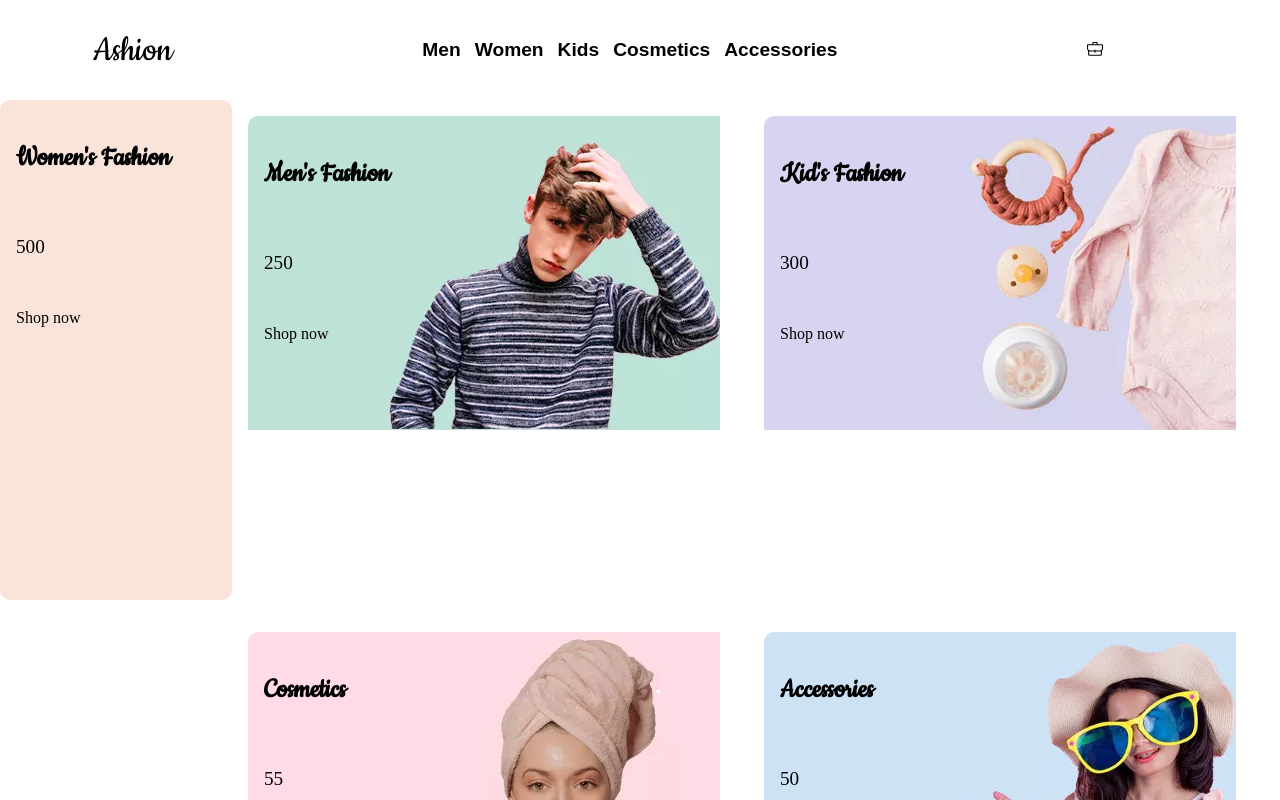
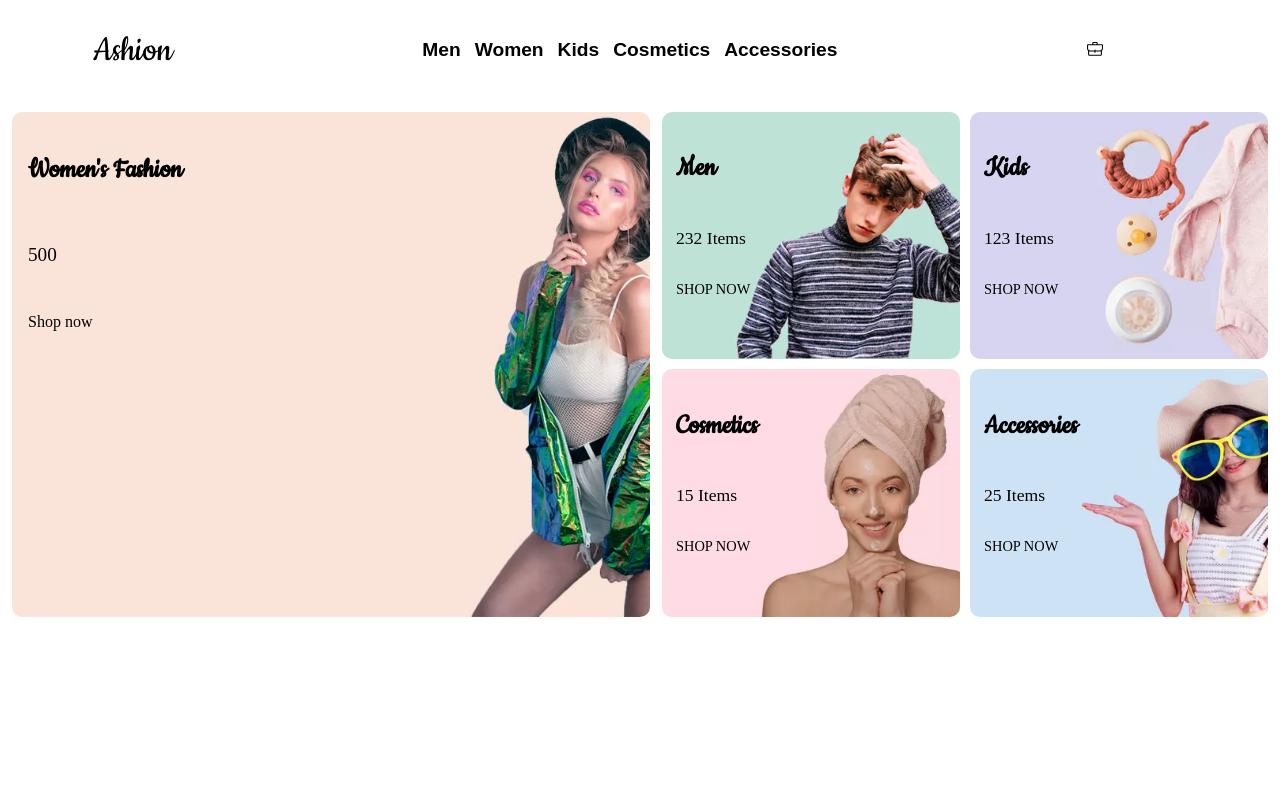
Before and after one commit to sowjanya-gangisetty/shoping-site-react, a React (Vite) app: page / in a window 1280 px wide. Shown: the top 800 px of the page. Built offline with nearby package versions, Linux system fonts and the light colour scheme; a web font is replaced by a local one.

Commit message:
add category sections

```diff
--- a/src/App.jsx
+++ b/src/App.jsx
@@ -2,7 +2,8 @@ import { useState } from 'react'
 import styles from './app.module.css'
 import Header from './components/Header'
 import Categories from './components/Categories'
-import  HeroCategory from './components/HeroCategory'
+import CategoriesContainer from './components/CategoriesContainer'
+import  MainCategory from './components/MainCategory'
 
 
 function App() {
@@ -12,8 +13,8 @@ function App() {
     <>
       <Header/>
       <div className={styles.mainContainer}>
-        <HeroCategory/>
-        <Categories/>
+        <MainCategory/>
+        <CategoriesContainer />
       </div>
 
     </>
--- a/src/app.module.css
+++ b/src/app.module.css
@@ -1,189 +1,3 @@
-/*.counter {
-  font-size: 16px;
-  padding: 5px 10px;
-  border-radius: 5px;
-  color: var(--accent);
-  background: var(--accent-bg);
-  border: 2px solid transparent;
-  transition: border-color 0.3s;
-  margin-bottom: 24px;
-
-  &:hover {
-    border-color: var(--accent-border);
-  }
-  &:focus-visible {
-    outline: 2px solid var(--accent);
-    outline-offset: 2px;
-  }
-}
-
-.hero {
-  position: relative;
-
-  .base,
-  .framework,
-  .vite {
-    inset-inline: 0;
-    margin: 0 auto;
-  }
-
-  .base {
-    width: 170px;
-    position: relative;
-    z-index: 0;
-  }
-
-  .framework,
-  .vite {
-    position: absolute;
-  }
-
-  .framework {
-    z-index: 1;
-    top: 34px;
-    height: 28px;
-    transform: perspective(2000px) rotateZ(300deg) rotateX(44deg) rotateY(39deg)
-      scale(1.4);
-  }
-
-  .vite {
-    z-index: 0;
-    top: 107px;
-    height: 26px;
-    width: auto;
-    transform: perspective(2000px) rotateZ(300deg) rotateX(40deg) rotateY(39deg)
-      scale(0.8);
-  }
-}
-
-#center {
-  display: flex;
-  flex-direction: column;
-  gap: 25px;
-  place-content: center;
-  place-items: center;
-  flex-grow: 1;
-
-  @media (max-width: 1024px) {
-    padding: 32px 20px 24px;
-    gap: 18px;
-  }
-}
-
-#next-steps {
-  display: flex;
-  border-top: 1px solid var(--border);
-  text-align: left;
-
-  & > div {
-    flex: 1 1 0;
-    padding: 32px;
-    @media (max-width: 1024px) {
-      padding: 24px 20px;
-    }
-  }
-
-  .icon {
-    margin-bottom: 16px;
-    width: 22px;
-    height: 22px;
-  }
-
-  @media (max-width: 1024px) {
-    flex-direction: column;
-    text-align: center;
-  }
-}
-
-#docs {
-  border-right: 1px solid var(--border);
-
-  @media (max-width: 1024px) {
-    border-right: none;
-    border-bottom: 1px solid var(--border);
-  }
-}
-
-#next-steps ul {
-  list-style: none;
-  padding: 0;
-  display: flex;
-  gap: 8px;
-  margin: 32px 0 0;
-
-  .logo {
-    height: 18px;
-  }
-
-  a {
-    color: var(--text-h);
-    font-size: 16px;
-    border-radius: 6px;
-    background: var(--social-bg);
-    display: flex;
-    padding: 6px 12px;
-    align-items: center;
-    gap: 8px;
-    text-decoration: none;
-    transition: box-shadow 0.3s;
-
-    &:hover {
-      box-shadow: var(--shadow);
-    }
-    .button-icon {
-      height: 18px;
-      width: 18px;
-    }
-  }
-
-  @media (max-width: 1024px) {
-    margin-top: 20px;
-    flex-wrap: wrap;
-    justify-content: center;
-
-    li {
-      flex: 1 1 calc(50% - 8px);
-    }
-
-    a {
-      width: 100%;
-      justify-content: center;
-      box-sizing: border-box;
-    }
-  }
-}
-
-#spacer {
-  height: 88px;
-  border-top: 1px solid var(--border);
-  @media (max-width: 1024px) {
-    height: 48px;
-  }
-}
-
-.ticks {
-  position: relative;
-  width: 100%;
-
-  &::before,
-  &::after {
-    content: '';
-    position: absolute;
-    top: -4.5px;
-    border: 5px solid transparent;
-  }
-
-  &::before {
-    left: 0;
-    border-left-color: var(--border);
-  }
-  &::after {
-    right: 0;
-    border-right-color: var(--border);
-  }
-}
-  */
-
 
   *{
     box-sizing: border-box;
@@ -192,7 +6,16 @@ body{
   margin: 0;
   height: 100vh;
 }
-.mainContainer{
+.mainContainer {
   display: flex;
-  flex-direction: row;
+  flex-direction: column;
+  gap: 12px;
+  padding: 12px;
 }
+
+@media screen and  (min-width:768px){
+    .mainContainer {
+      flex-direction: row;
+
+  }
+}
--- a/src/components/Categories/categories.module.css
+++ b/src/components/Categories/categories.module.css
@@ -1,39 +1,42 @@
 @import url('https://fonts.googleapis.com/css2?family=Cookie&family=Lobster&family=Lobster+Two:ital,wght@0,400;0,700;1,400;1,700&family=Macondo&family=Merriweather:ital,opsz,wght@0,18..144,300..900;1,18..144,300..900&family=Poppins:ital,wght@0,100;0,200;0,300;0,400;0,500;0,600;0,700;0,800;0,900;1,100;1,200;1,300;1,400;1,500;1,600;1,700;1,800;1,900&family=Rubik+Spray+Paint&family=Story+Script&family=Texturina:ital,opsz,wght@0,12..72,100..900;1,12..72,100..900&family=Titan+One&display=swap');
-.categories{
-    display: grid;
-    gap: 16px;
-    grid-template: 1fr 1fr / 1fr 1fr;
-    padding: 16px;
 
+
+.categories {
+    height: 100%;
 }
-.categoryContainer{
+.categoryContainer {
+  border-radius: 10px;
+  height: 100%;
+  min-height: 200px;
+  display: flex;
+  flex-direction: column;
+  justify-content: flex-end;
+  padding: 14px;
+  background-size: cover;
+  background-position: center;
+  position: relative;
+  overflow: hidden;
 
-    height:500px;
-    width: 500px;
-    border-radius: 10px;
-    display: flex;
-    flex-direction: column;
-    gap: 16px;
-    padding: 16px;
-    text-align: center;
-    background-repeat: no-repeat;
-    align-items: self-start;
 }
 .name{
     font-size: 1.9rem;
     font-family: "Cookie", cursive;
+    text-transform: capitalize;
 }
 .item{
-    font-size: 1.2rem;
+    font-size: 1.1rem;
 
 }
 .shopBtn{
     height: 50px;
     width: auto;
     cursor: pointer;
+    text-transform: uppercase;
+    font-size: 0.9rem;
 }
 .shopBtn:hover{
     color: red;
+    text-decoration: underline;
 }
 .men {
     background-image: url(../../assets/images/ShopAssets/men.jpeg);
--- a/src/components/Categories/index.jsx
+++ b/src/components/Categories/index.jsx
@@ -5,26 +5,12 @@ import styles from './categories.module.css'
 const Categories = ({name, items}) => {
     return(
         <div className={styles.categories}>
-            <div className={`${styles.categoryContainer} ${styles.men}`}>
-                <h2 className={styles.name}>Men's Fashion</h2>
-                <p className={styles.item}> 250 </p>
+            <div className={`${styles.categoryContainer} ${styles[name]}`}>
+                <h2 className={styles.name}>{name}</h2>
+                <p className={styles.item}> {items} Items  </p>
                 <p className={styles.shopBtn}>Shop now</p>
             </div>
-            <div className={`${styles.categoryContainer} ${styles.kids}`}>
-                <h2 className={styles.name}>Kid's Fashion</h2>
-                <p className={styles.item}> 300 </p>
-                <p className={styles.shopBtn}>Shop now</p>
-            </div>
-            <div className={`${styles.categoryContainer} ${styles.cosmetics}`}>
-                <h2 className={styles.name}>Cosmetics</h2>
-                <p className={styles.item}> 55 </p>
-                <p className={styles.shopBtn}>Shop now</p>
-            </div>
-            <div className={`${styles.categoryContainer} ${styles.accessories}`}>
-                <h2 className={styles.name}>Accessories</h2>
-                <p className={styles.item}> 50 </p>
-                <p className={styles.shopBtn}>Shop now</p>
-            </div>
+
 
         </div>
     )
--- a/src/components/CategoriesContainer/categoriesContainer.module.css
+++ b/src/components/CategoriesContainer/categoriesContainer.module.css
@@ -1,7 +1,6 @@
-.categoriesContainer{
-    display: grid;
-    grid-template-columns: 2fr 1fr;
-    grid-template-rows: repeat(4, 180px);
-    gap: 20px;
-    padding: 40px;
+.categoriesContainer {
+  flex: 1;
+  display: grid;
+  grid-template-columns: 1fr 1fr;
+  gap: 10px;
 }
--- a/src/components/CategoriesContainer/index.jsx
+++ b/src/components/CategoriesContainer/index.jsx
@@ -4,18 +4,23 @@ import Categories  from '../Categories'
 
 export const categoriesData = [
     {
-        name : "Man's Fashion",
-        Items : "23",
+        name : "men",
+        items : "232",
         image : "men.jpeg"
     },
     {
-        name : "Kid's Fashion",
+        name : "kids",
         items : "123",
         image : "kids.jpeg"
     },
      {
-        name : "Kid's Fashion",
-        items : "123",
+        name : "cosmetics",
+        items : "15",
+        image : "kids.jpeg"
+    },
+    {
+        name : "accessories",
+        items : "25",
         image : "kids.jpeg"
     }
 ]
--- a/src/components/Header/header.module.css
+++ b/src/components/Header/header.module.css
@@ -2,5 +2,5 @@
    align-items: center;
     display: flex;
     justify-content: space-around;
-    border-bottom: black
+    border-bottom-color: black;
 }
--- a/src/components/HeroCategory/index.jsx
+++ /dev/null
@@ -1,12 +0,0 @@
-import styles from './heroCategory.module.css'
-
-const HeroCategory = () => {
-    return (
-        <div className={`${styles.categoryContainer} ${styles.women}`}>
-            <h2 className={styles.name}>Women's Fashion</h2>
-            <p className={styles.item}>500  </p>
-            <p className={styles.shopBtn}>Shop now</p>
-        </div>
-    )
-}
-export default HeroCategory
--- /dev/null
+++ b/src/components/MainCategory/index.jsx
@@ -0,0 +1,12 @@
+import styles from './mainCategory.module.css'
+
+const MainCategory = () => {
+    return (
+        <div className={`${styles.mainCategory} ${styles.women}`}>
+            <h2 className={styles.name}>Women's Fashion</h2>
+            <p className={styles.item}> 500  </p>
+            <p className={styles.shopBtn}>Shop now</p>
+        </div>
+    )
+}
+export default MainCategory
--- a/src/components/HeroCategory/heroCategory.module.css
+++ b/src/components/MainCategory/mainCategory.module.css
@@ -1,18 +1,16 @@
 @import url('https://fonts.googleapis.com/css2?family=Cookie&family=Lobster&family=Lobster+Two:ital,wght@0,400;0,700;1,400;1,700&family=Macondo&family=Merriweather:ital,opsz,wght@0,18..144,300..900;1,18..144,300..900&family=Poppins:ital,wght@0,100;0,200;0,300;0,400;0,500;0,600;0,700;0,800;0,900;1,100;1,200;1,300;1,400;1,500;1,600;1,700;1,800;1,900&family=Rubik+Spray+Paint&family=Story+Script&family=Texturina:ital,opsz,wght@0,12..72,100..900;1,12..72,100..900&family=Titan+One&display=swap');
 
-.categoryContainer{
+.mainCategory{
+  flex: 1;
+  border-radius: 10px;
+  display: flex;
+  flex-direction: column;
+  gap: 12px;
+  padding: 16px;
+  background-repeat: no-repeat;
+  background-size: cover;
+}
 
-    height:500px;
-    width: 500px;
-    border-radius: 10px;
-    display: flex;
-    flex-direction: column;
-    gap: 16px;
-    padding: 16px;
-    text-align: center;
-    background-repeat: no-repeat;
-    align-items: self-start;
-}
 .name{
     font-size: 1.9rem;
     font-family: "Cookie", cursive;
```
